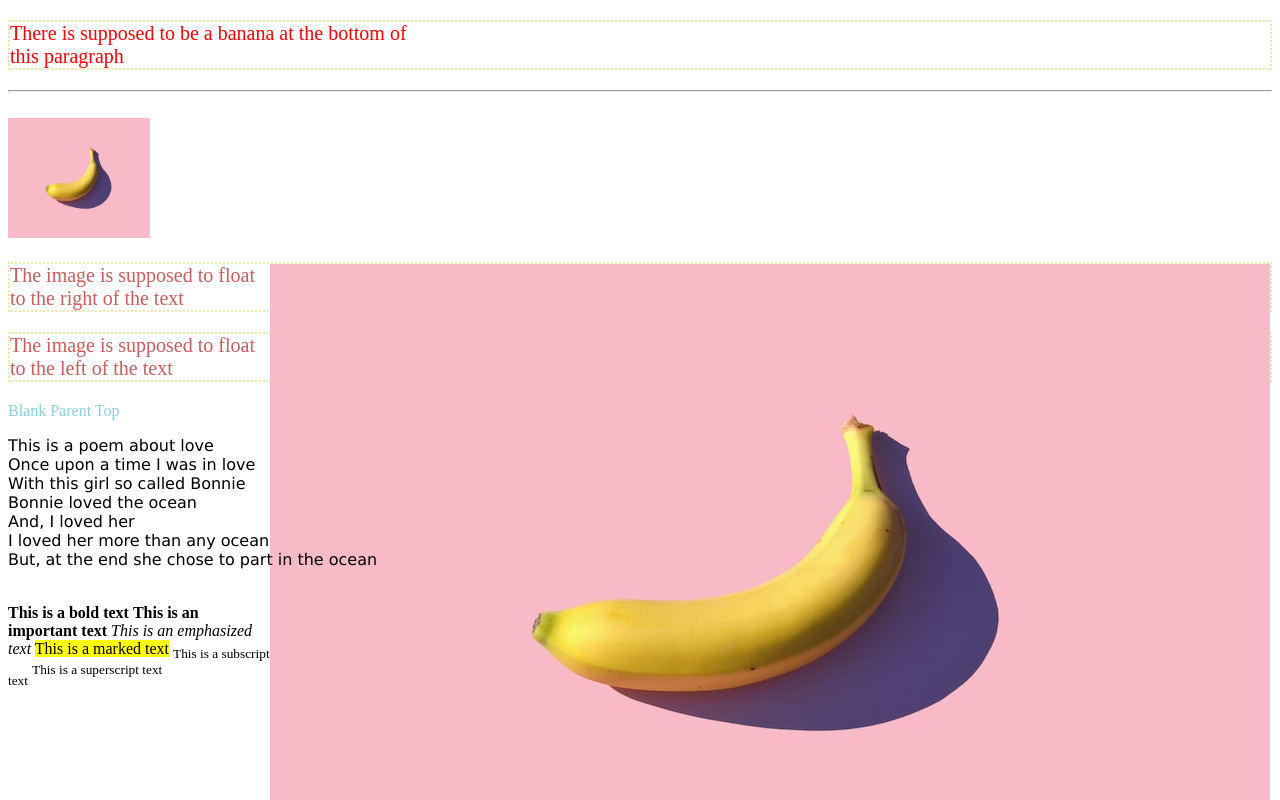
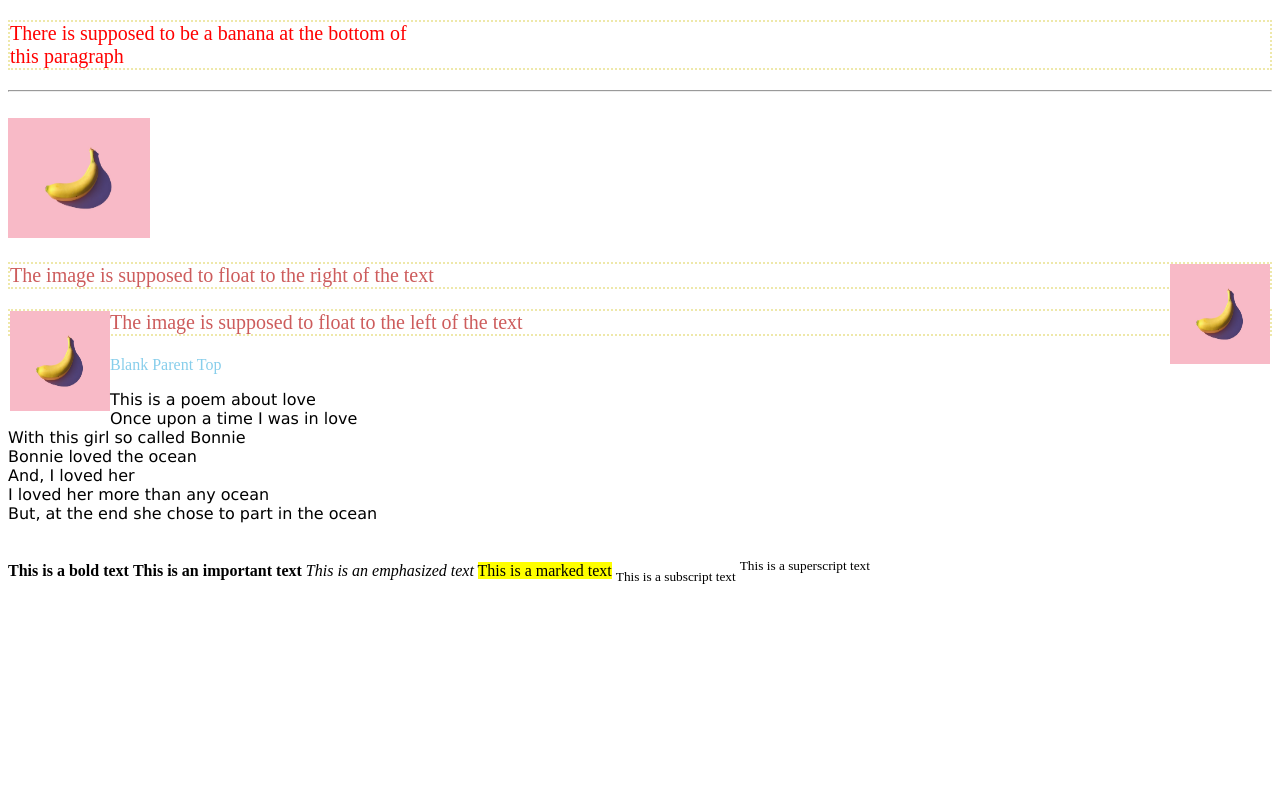
Before and after one commit to maygiron124/maygiron124.github.io, a plain HTML site: page index.html in a window 1280 px wide. Shown: the top 800 px of the page. Drawn offline with Linux system fonts and the light colour scheme.

Commit message:
Update index.html

```diff
--- a/index.html
+++ b/index.html
@@ -14,8 +14,8 @@
 <hr>
 <br>
 <img title ="This is a tooltip" src = "random.jpg" alt="A picture of a banana" width="142" height="120">
-<p><img src="random.jpg" style="float:right;">The image is supposed to float to the right of the text</p>
-<p><img src="random.jpg" style="float:left;">The image is supposed to float to the left of the text</p>
+<p><img src="random.jpg" style="float:right; width:100px; height: 100px;">The image is supposed to float to the right of the text</p>
+<p><img src="random.jpg" style="float:left; width:100px; height: 100px;">The image is supposed to float to the left of the text</p>
 <a href="http://twitter.com" target="_blank">Blank</a>
 <a href="http://twitter.com" target="_parent">Parent</a>
 <a href="http://twitter.com" target="_top">Top</a>
```
